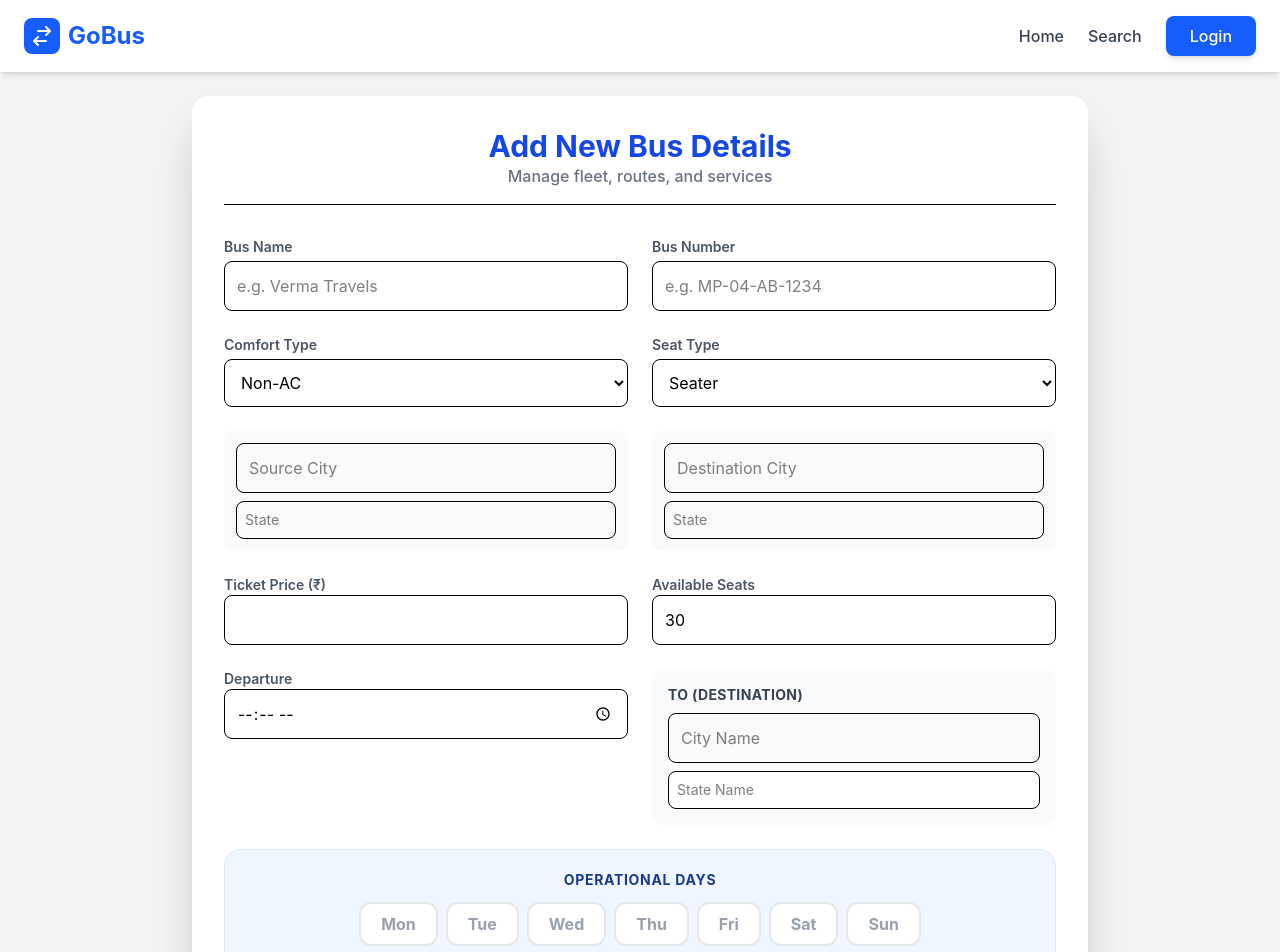
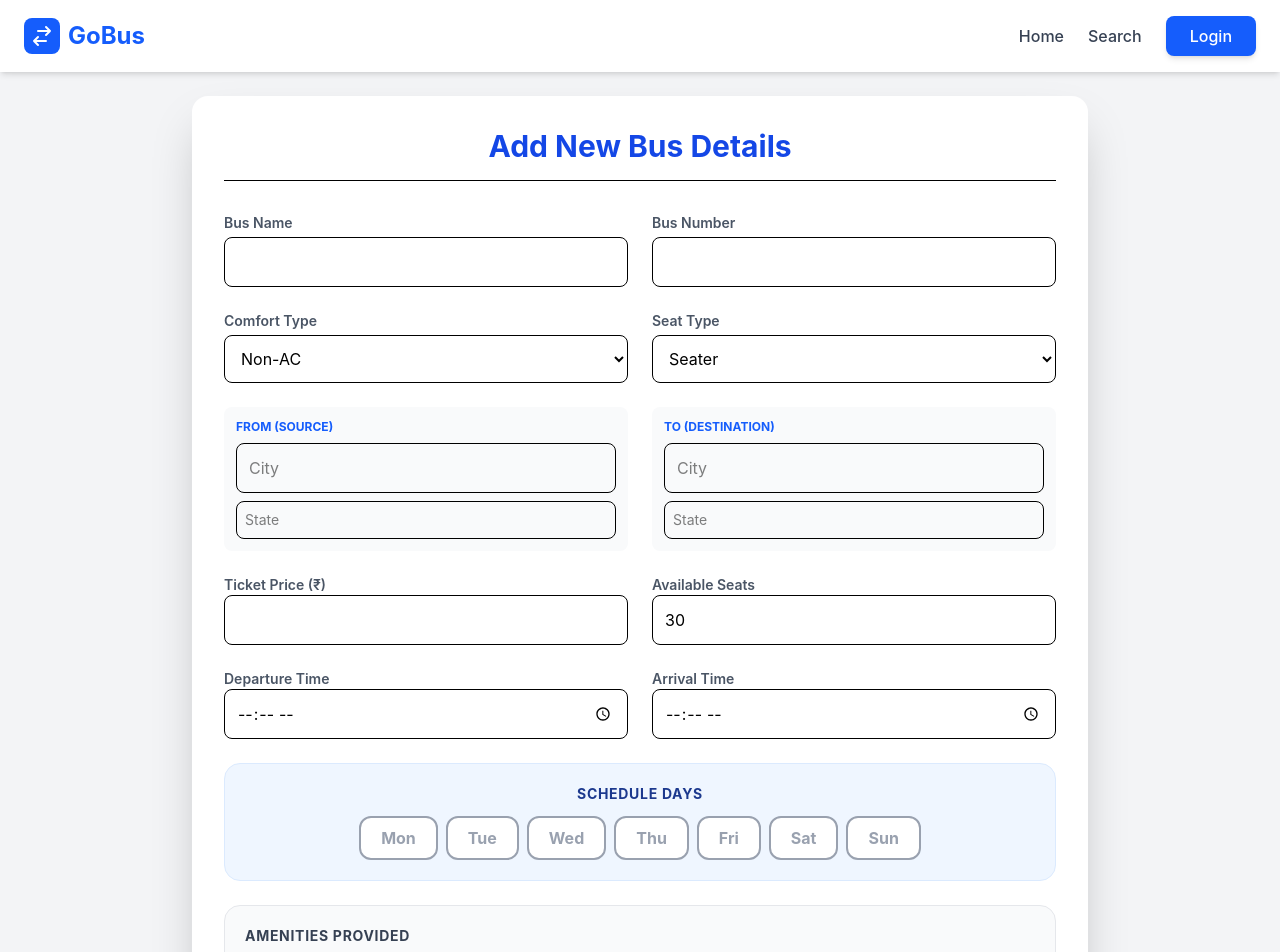
Before and after one commit to phulrepalak/bus_ticket, a React (Vite) app: page /admin in a window 1280 px wide. Shown: the top 952 px of the page. Built offline with nearby package versions, Linux system fonts and the light colour scheme.

Commit message:
Added manageBus page with functionalities.

```diff
--- a/src/App.jsx
+++ b/src/App.jsx
@@ -11,6 +11,7 @@ import OTPPage from "./pages/OTPPage";
 import SearchResults from "./pages/SearchResults";
 import AccountCreated from "./pages/AccountCreated";
 import CompleteProfile from "./pages/CompleteProfile";
+import ManageBus from "./pages/ManageBus";
 
 // Admin Pages
 import AdminDashboard from "./pages/AdminDashboard"; // Isme Add Bus ka form hai
@@ -37,13 +38,14 @@ function App() {
         <Route path="/admin" element={<AdminDashboard />} />
 
         {/* Manage Bus page ka path */}
-        {/* <Route path="/manage-bus" element={<ManageBus />} /> */}
+        <Route path="/manage-bus" element={<ManageBus />} />
 
         {/* Saari bookings dekhne ka path */}
         {/* <Route path="/view-bookings" element={<ViewBookings />} /> */}
 
         {/* --- REDIRECTS --- */}
         <Route path="*" element={<Navigate to="/" />} />
+
       </Routes>
     </Router>
   );
--- a/src/pages/AdminDashboard.jsx
+++ b/src/pages/AdminDashboard.jsx
@@ -1,6 +1,12 @@
-import React, { useState } from "react";
+import React, { useState, useEffect } from "react";
+import { useLocation, useNavigate } from "react-router-dom";
+
 
 export default function AdminDashboard() {
+  const location = useLocation();
+  const navigate = useNavigate();
+  const editData = location.state?.editBus;
+
   const daysOfWeek = ["Mon", "Tue", "Wed", "Thu", "Fri", "Sat", "Sun"];
 
   // Amenities ki list jo Admin select kar sakta hai
@@ -25,7 +31,12 @@ export default function AdminDashboard() {
 
   const [loading, setLoading] = useState(false);
 
-  // Checkbox (Day) toggle logic
+  useEffect(() => {
+    if (editData) {
+      setBus(editData);
+    }
+  }, [editData]);
+
   const handleDayChange = (day) => {
     const updatedDays = bus.availableDays.includes(day)
       ? bus.availableDays.filter((d) => d !== day)
@@ -49,30 +60,29 @@ export default function AdminDashboard() {
     }
 
     setLoading(true);
-    const token = localStorage.getItem("token");
+
+    // FIX: Sahi URLs aapke busRoutes.js ke hisaab se
+    const url = editData
+      ? `http://localhost:5000/api/bus/update/${editData._id}`
+      : "http://localhost:5000/api/bus/add";
+
+    const method = editData ? "PUT" : "POST";
 
     try {
-      const res = await fetch("http://localhost:5000/api/admin/add-bus", {
-        method: "POST",
-        headers: {
-          "Content-Type": "application/json",
-          "Authorization": `Bearer ${token}`
-        },
+      const res = await fetch(url, {
+        method: method,
+        headers: { "Content-Type": "application/json" },
         body: JSON.stringify(bus),
       });
 
       const data = await res.json();
 
       if (res.ok) {
-        alert("Bus Schedule added successfully!");
-        setBus({
-          busName: "", busNumber: "", comfortType: "Non-AC", seatType: "Seater",
-          source: "", sourceState: "", destination: "", destinationState: "",
-          departureTime: "", arrivalTime: "", price: "", availableSeats: 30,
-          availableDays: [], amenities: ["Water Bottle", "Charging Point"]
-        });
+        alert(editData ? "Bus Updated in Database!" : "Bus Added to Database!");
+        navigate("/manage-bus");
       } else {
-        alert("Error: " + data.message);
+        // Backend se aane wala error message dikhayega
+        alert("Server Error: " + (data.message || "Failed to save"));
       }
     } catch (err) {
       console.error(err);
@@ -86,8 +96,9 @@ export default function AdminDashboard() {
     <div className="min-h-screen bg-gray-100 p-6 flex justify-center">
       <div className="bg-white shadow-2xl rounded-2xl p-8 w-full max-w-4xl">
         <div className="mb-8 border-b pb-4 text-center">
-          <h1 className="text-3xl font-bold text-blue-700">Add New Bus Details</h1>
-          <p className="text-gray-500 font-medium">Manage fleet, routes, and services</p>
+          <h1 className="text-3xl font-bold text-blue-700">
+            {editData ? "Edit Bus Details" : "Add New Bus Details"}
+          </h1>
         </div>
 
         <form onSubmit={handleSubmit} className="grid grid-cols-1 md:grid-cols-2 gap-6">
@@ -95,18 +106,18 @@ export default function AdminDashboard() {
           {/* Basic Info */}
           <div className="flex flex-col">
             <label className="text-sm font-semibold text-gray-600 mb-1">Bus Name</label>
-            <input type="text" placeholder="e.g. Verma Travels" className="p-3 border rounded-lg focus:ring-2 focus:ring-blue-500 outline-none" value={bus.busName} onChange={e => setBus({...bus, busName: e.target.value})} required />
+            <input type="text" className="p-3 border rounded-lg outline-none" value={bus.busName} onChange={e => setBus({...bus, busName: e.target.value})} required />
           </div>
 
           <div className="flex flex-col">
             <label className="text-sm font-semibold text-gray-600 mb-1">Bus Number</label>
-            <input type="text" placeholder="e.g. MP-04-AB-1234" className="p-3 border rounded-lg focus:ring-2 focus:ring-blue-500 outline-none" value={bus.busNumber} onChange={e => setBus({...bus, busNumber: e.target.value})} required />
+            <input type="text" className="p-3 border rounded-lg outline-none" value={bus.busNumber} onChange={e => setBus({...bus, busNumber: e.target.value})} required />
           </div>
 
           {/* Comfort & Seat */}
           <div className="flex flex-col">
             <label className="text-sm font-semibold text-gray-600 mb-1">Comfort Type</label>
-            <select className="p-3 border rounded-lg bg-white outline-none" value={bus.comfortType} onChange={e => setBus({...bus, comfortType: e.target.value})}>
+            <select className="p-3 border rounded-lg bg-white" value={bus.comfortType} onChange={e => setBus({...bus, comfortType: e.target.value})}>
               <option value="AC">AC</option>
               <option value="Non-AC">Non-AC</option>
             </select>
@@ -114,7 +125,7 @@ export default function AdminDashboard() {
 
           <div className="flex flex-col">
             <label className="text-sm font-semibold text-gray-600 mb-1">Seat Type</label>
-            <select className="p-3 border rounded-lg bg-white outline-none" value={bus.seatType} onChange={e => setBus({...bus, seatType: e.target.value})}>
+            <select className="p-3 border rounded-lg bg-white" value={bus.seatType} onChange={e => setBus({...bus, seatType: e.target.value})}>
               <option value="Seater">Seater</option>
               <option value="Sleeper">Sleeper</option>
               <option value="Semi-Sleeper">Semi-Sleeper</option>
@@ -123,64 +134,45 @@ export default function AdminDashboard() {
 
           {/* Source & Destination */}
           <div className="flex flex-col gap-2 p-3 bg-gray-50 rounded-lg">
-            <input type="text" placeholder="Source City" className="p-3 border rounded-lg outline-none" value={bus.source} onChange={e => setBus({...bus, source: e.target.value})} required />
-            <input type="text" placeholder="State" className="p-2 border rounded-lg text-sm outline-none" value={bus.sourceState} onChange={e => setBus({...bus, sourceState: e.target.value})} required />
+            <label className="text-xs font-bold text-blue-600 uppercase">From (Source)</label>
+            <input type="text" placeholder="City" className="p-3 border rounded-lg" value={bus.source} onChange={e => setBus({...bus, source: e.target.value})} required />
+            <input type="text" placeholder="State" className="p-2 border rounded-lg text-sm" value={bus.sourceState} onChange={e => setBus({...bus, sourceState: e.target.value})} required />
           </div>
 
           <div className="flex flex-col gap-2 p-3 bg-gray-50 rounded-lg">
-            <input type="text" placeholder="Destination City" className="p-3 border rounded-lg outline-none" value={bus.destination} onChange={e => setBus({...bus, destination: e.target.value})} required />
-            <input type="text" placeholder="State" className="p-2 border rounded-lg text-sm outline-none" value={bus.destinationState} onChange={e => setBus({...bus, destinationState: e.target.value})} required />
+            <label className="text-xs font-bold text-blue-600 uppercase">To (Destination)</label>
+            <input type="text" placeholder="City" className="p-3 border rounded-lg" value={bus.destination} onChange={e => setBus({...bus, destination: e.target.value})} required />
+            <input type="text" placeholder="State" className="p-2 border rounded-lg text-sm" value={bus.destinationState} onChange={e => setBus({...bus, destinationState: e.target.value})} required />
           </div>
 
           {/* Price & Seats */}
           <div className="flex flex-col">
             <label className="text-sm font-semibold text-gray-600">Ticket Price (₹)</label>
-            <input type="number" className="p-3 border rounded-lg outline-none" value={bus.price} onChange={e => setBus({...bus, price: e.target.value})} required />
+            <input type="number" className="p-3 border rounded-lg" value={bus.price} onChange={e => setBus({...bus, price: e.target.value})} required />
           </div>
 
           <div className="flex flex-col">
             <label className="text-sm font-semibold text-gray-600">Available Seats</label>
-            <input type="number" className="p-3 border rounded-lg outline-none" value={bus.availableSeats} onChange={e => setBus({...bus, availableSeats: e.target.value})} required />
+            <input type="number" className="p-3 border rounded-lg" value={bus.availableSeats} onChange={e => setBus({...bus, availableSeats: e.target.value})} required />
           </div>
 
           {/* Time */}
           <div className="flex flex-col">
-            <label className="text-sm font-semibold text-gray-600">Departure</label>
-            <input type="time" className="p-3 border rounded-lg outline-none" value={bus.departureTime} onChange={e => setBus({...bus, departureTime: e.target.value})} required />
+            <label className="text-sm font-semibold text-gray-600">Departure Time</label>
+            <input type="time" className="p-3 border rounded-lg" value={bus.departureTime} onChange={e => setBus({...bus, departureTime: e.target.value})} required />
           </div>
 
-          {/* Destination Section */}
-          <div className="flex flex-col gap-2 p-4 bg-gray-50 rounded-xl">
-            <label className="text-sm font-bold text-gray-700 uppercase tracking-wide">To (Destination)</label>
-            <input
-              type="text" placeholder="City Name"
-              className="p-3 border rounded-lg outline-none focus:ring-2 focus:ring-blue-400"
-              value={bus.destination} onChange={e => setBus({...bus, destination: e.target.value})} required
-            />
-            <input
-              type="text" placeholder="State Name"
-              className="p-2 border rounded-lg text-sm bg-white outline-none focus:border-blue-400"
-              value={bus.destinationState} onChange={e => setBus({...bus, destinationState: e.target.value})} required
-            />
+          <div className="flex flex-col">
+            <label className="text-sm font-semibold text-gray-600">Arrival Time</label>
+            <input type="time" className="p-3 border rounded-lg" value={bus.arrivalTime} onChange={e => setBus({...bus, arrivalTime: e.target.value})} required />
           </div>
 
-           {/* Running Days */}
-          <div className="md:col-span-2 bg-blue-50 p-5 rounded-2xl border border-blue-100">
-            <label className="text-sm font-bold text-blue-900 mb-3 block uppercase tracking-wider text-center">
-                Operational Days
-            </label>
+          <div className="md:col-span-2 bg-blue-50 p-5 rounded-2xl border border-blue-100 text-center">
+            <label className="text-sm font-bold text-blue-900 mb-3 block uppercase tracking-wider">Schedule Days</label>
             <div className="flex flex-wrap justify-center gap-2">
               {daysOfWeek.map((day) => (
-                <button
-                  key={day}
-                  type="button"
-                  onClick={() => handleDayChange(day)}
-                  className={`px-5 py-2 rounded-xl font-bold border-2 transition-all ${
-                    bus.availableDays.includes(day)
-                      ? "bg-blue-600 text-white border-blue-600 scale-105"
-                      : "bg-white text-gray-400 border-gray-200"
-                  }`}
-                >
+                <button key={day} type="button" onClick={() => handleDayChange(day)}
+                  className={`px-5 py-2 rounded-xl font-bold border-2 ${bus.availableDays.includes(day) ? "bg-blue-600 text-white" : "bg-white text-gray-400"}`}>
                   {day}
                 </button>
               ))}
```
Also changed, not shown: 2 other files (tests, documents, lock files or other folders).
